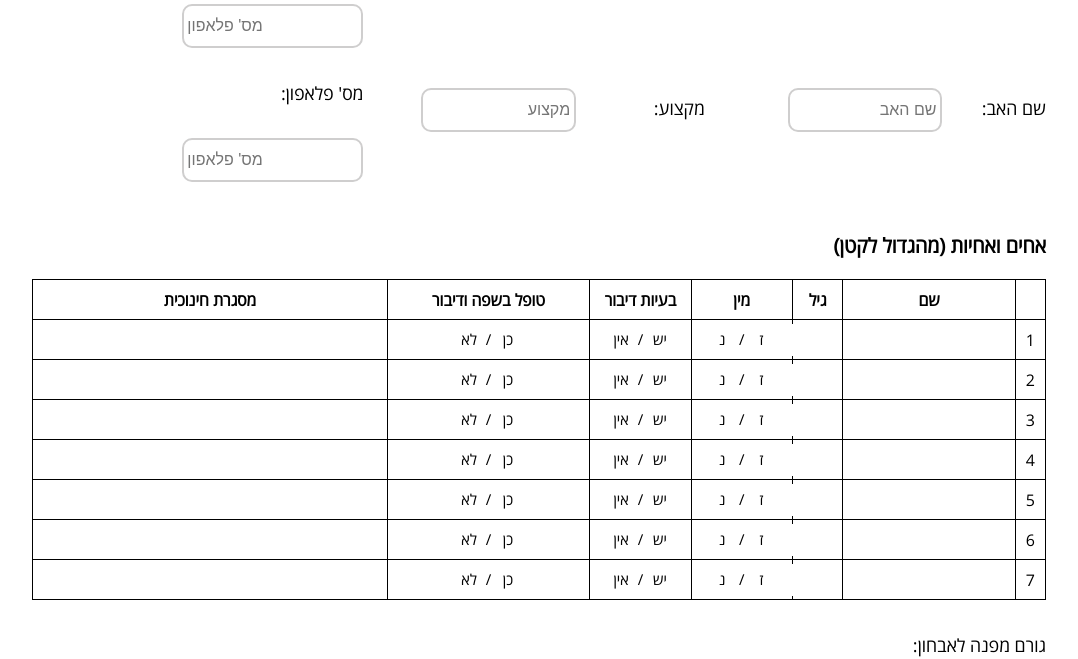
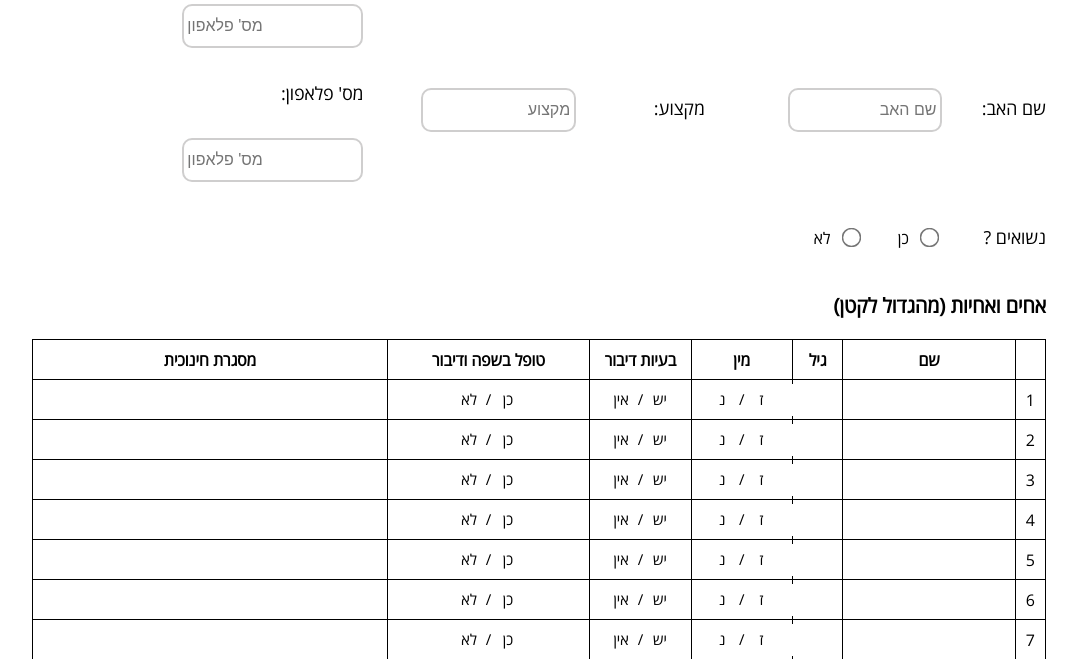
Before and after one commit to glshahar/karni-client, a PHP site: page / in a window 1280 px wide. Shown: the part 828-1487 px from the top of the page, without its empty margins (106-1184 px from the left). Run offline with PHP 8.4, Linux system fonts and the light colour scheme; some libraries are stand-ins or nearby versions.

Commit message:
add married

```diff
--- a/css/style.css
+++ b/css/style.css
@@ -88,6 +88,21 @@ footer {
 	width: 42%
 }
 .col3 > input {width: 50%}
+
+/* radio input */
+.col1 > label {
+	margin-left: 30px;
+}
+.radio {
+	margin-top: 10px;
+}
+input[type="radio"] {
+    -ms-transform: scale(1.5); /* IE 9 */
+    -webkit-transform: scale(1.5); /* Chrome, Safari, Opera */
+	transform: scale(1.5);
+	margin-left: 10px;
+	margin-right: 6px;
+}
 
 h1 {
 	text-align: center;
--- a/index.html
+++ b/index.html
@@ -95,6 +95,19 @@
 				<input type="tel" name="fTel" ng-model="fTel" placeholder="מס' פלאפון">
 			</div>
 
+			<div class="clear"></div>
+
+			<div class="col1 radio">
+				<span>נשואים ?</span>
+				<label>
+					<input type="radio" ng-model="married" value="כן">
+					כן
+				</label>
+				<label>
+					<input type="radio" ng-model="married" value="לא">
+					לא
+				</label>
+			</div>
 
 			<div class="clear"></div>
 
--- a/js/script.js
+++ b/js/script.js
@@ -52,6 +52,7 @@ app.controller('questionnaireCtrl', function($scope, $http, $anchorScroll) {
                 'fatherName': $scope.fatherName,
                 'fJob': $scope.fJob,
                 'fTel': $scope.fTel,
+                'married': $scope.married,
 
                 'siblings': [
                     {
```
